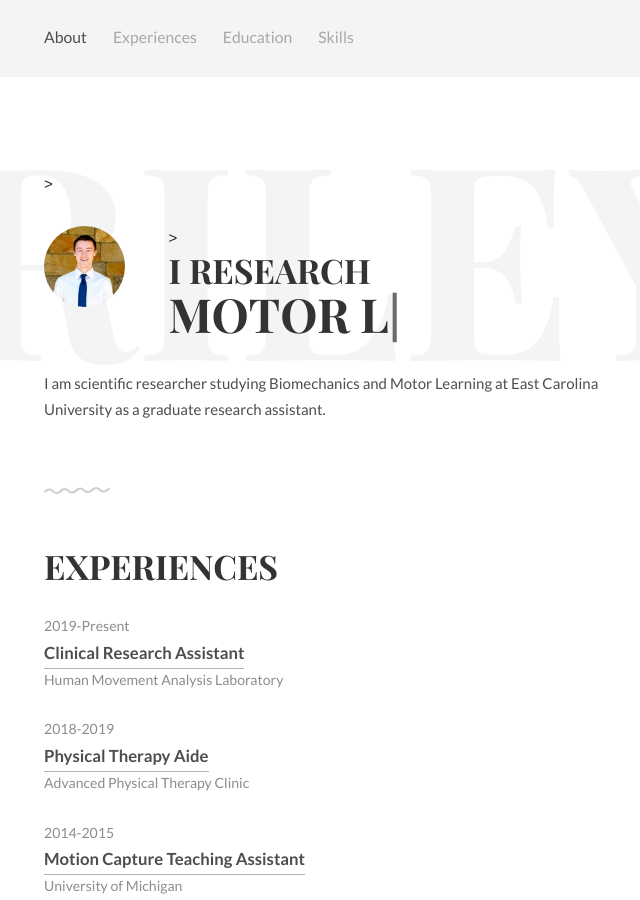
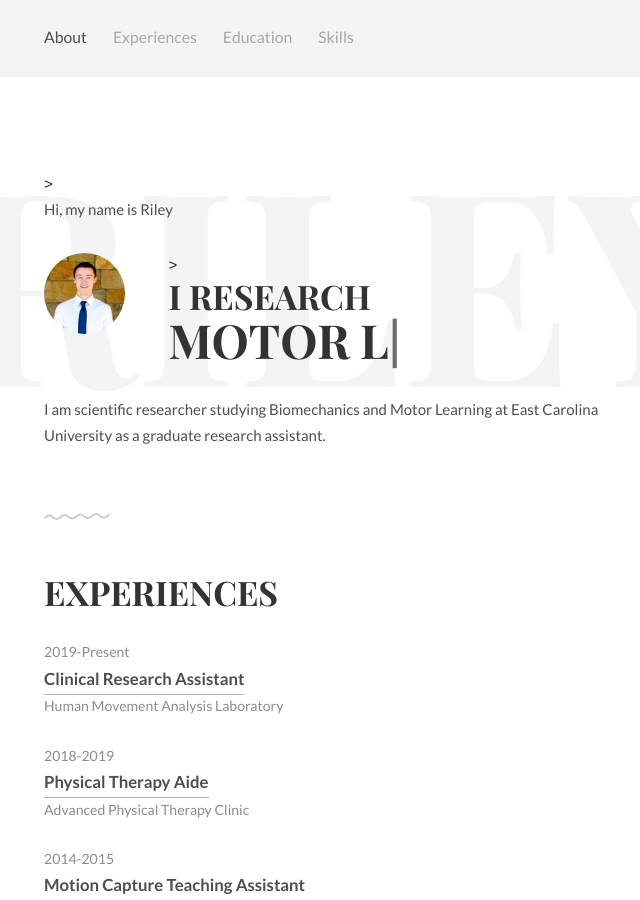
Before and after one commit to RileyHorn/rjhorn.github.io, a Jekyll site: the page index.html, which Jekyll copies as it is, in a window 1280 px wide and 900 px high. Shown: the whole window, without its empty margins (285-925 px from the left). Built offline with Jekyll 4.4.1, drawn with Linux system fonts in a browser that asks for light colours.

Commit message:
Update index.html

```diff
--- a/index.html
+++ b/index.html
@@ -53,7 +53,7 @@
 	<div class="intro section" id="about">
 		<div class="container">
 			<!-- Greeting Line-->>
-			<!-- <p>Hi, I'm Riley</p> -->
+			<p>Hi, my name is Riley</p>
 			<div class="units-row units-split wrap">
 				<div class="unit-20">
 					<img src="img/riley_profile.jpg" alt="Avatar">
@@ -62,6 +62,7 @@
 					<!-- Changing Line Static-->>
 					<h1>I research<br><span id="typed"></span></h1>
 				</div>
+				<br> <!-- added a line break -->
 				<p>
 					I am scientific researcher studying Biomechanics and Motor Learning at East Carolina University as a graduate research assistant.
 				</p>
```
